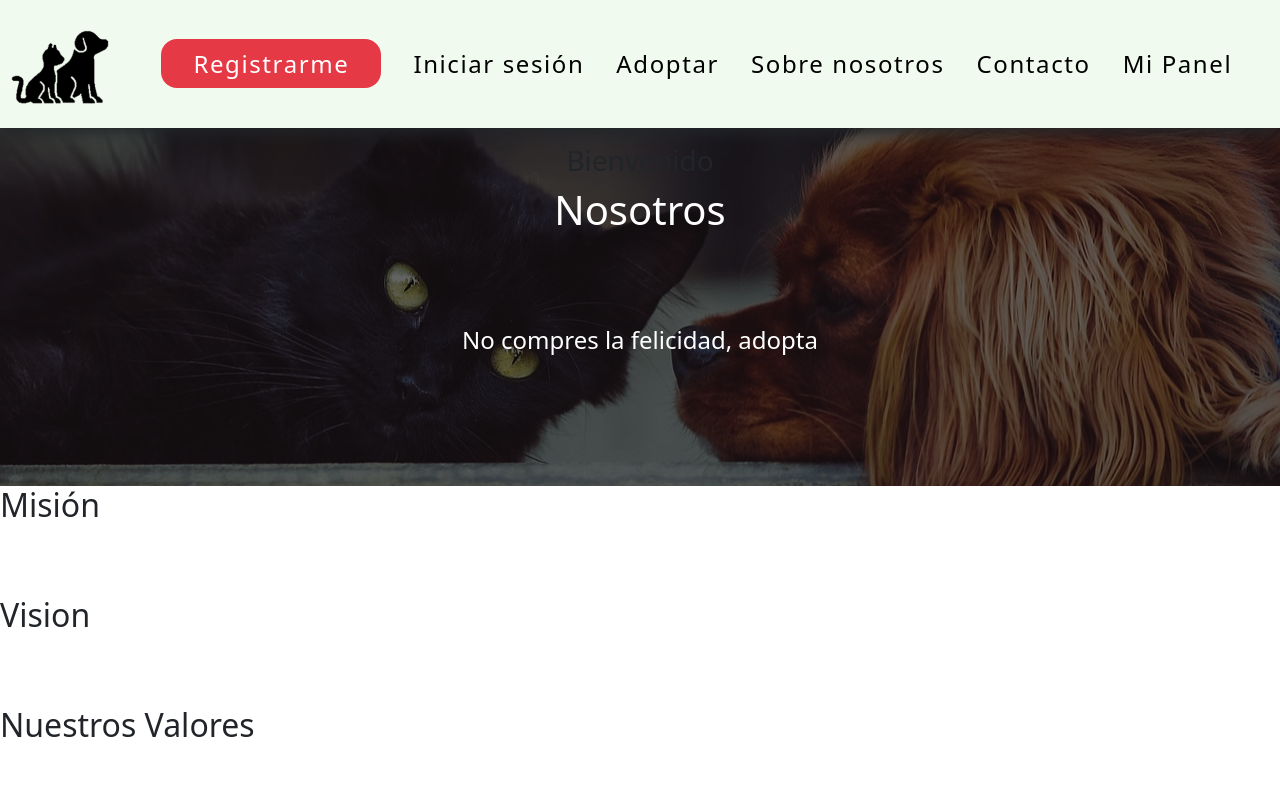
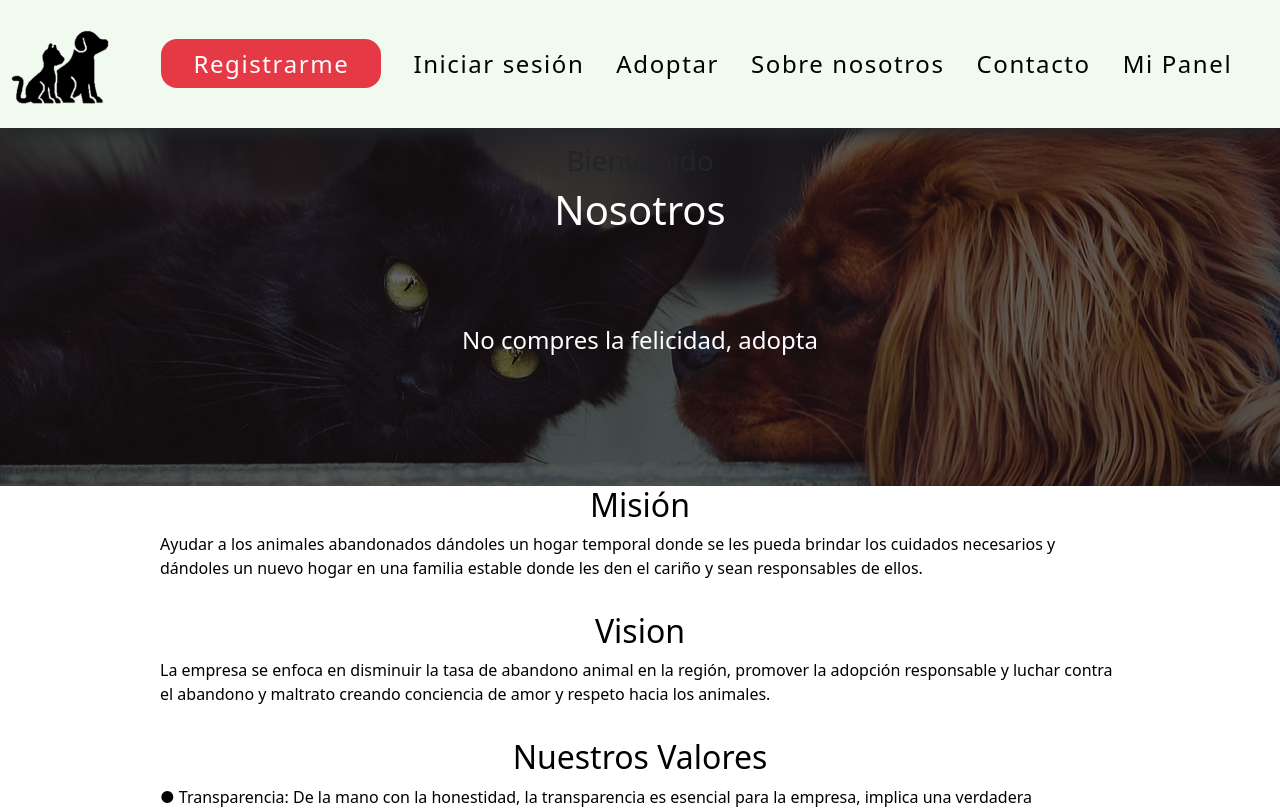
Before and after one commit to DanielaDelaCruzYamahoka/adoptme, a React (Create React App) app: page /Nosotros in a window 1280 px wide. Shown: the top 809 px of the page. Built offline with nearby package versions, Linux system fonts and the light colour scheme.

Commit message:
algo ise

```diff
--- a/src/App.css
+++ b/src/App.css
@@ -1,39 +1,11 @@
+@import url('https://fonts.googleapis.com/css2?family=Raleway:wght@200&display=swap');
+/* Se importa la fuente y se integra en el cuerpo del componente */
+body {
+	font-family: 'Raleway';
+	margin: auto;
+}
 
 .App {
-  text-align: center;
+  font-family: 'Raleway';
+	margin: auto;
 }
-
-.App-logo {
-  height: 40vmin;
-  pointer-events: none;
-}
-
-@media (prefers-reduced-motion: no-preference) {
-  .App-logo {
-    animation: App-logo-spin infinite 20s linear;
-  }
-}
-
-.App-header {
-  background-color: #282c34;
-  min-height: 100vh;
-  display: flex;
-  flex-direction: column;
-  align-items: center;
-  justify-content: center;
-  font-size: calc(10px + 2vmin);
-  color: white;
-}
-
-.App-link {
-  color: #61dafb;
-}
-
-@keyframes App-logo-spin {
-  from {
-    transform: rotate(0deg);
-  }
-  to {
-    transform: rotate(360deg);
-  }
-}
--- a/src/Components/Header.css
+++ b/src/Components/Header.css
@@ -1,4 +1,4 @@
-@import url("https://fonts.googleapis.com/css2?family=Raleway:wght@200&display=swap");
+@import url('https://fonts.googleapis.com/css2?family=Raleway:wght@200&display=swap');
 /* Se importa la fuente y se integra en el cuerpo del componente */
 body {
 	font-family: 'Raleway';
--- a/src/Components/Nosotros.css
+++ b/src/Components/Nosotros.css
@@ -1,10 +1,12 @@
 .informacion h2{
 	text-align: center;
 	font-size: 2rem;
+	color: black;
 }
 
 .informacion p{
 	justify-content: center;
 	padding: 0;
 	margin: 0 10rem 2rem 10rem;
+	color: black;
 }
--- a/src/Components/Nosotros.js
+++ b/src/Components/Nosotros.js
@@ -1,5 +1,6 @@
 import FooterIndex from './FooterIndex';
 import Header from './Header';
+import './Nosotros.css';
 
 function Nosotros() {
     return (
--- a/src/index.css
+++ b/src/index.css
@@ -1,14 +1,5 @@
 @import url("https://fonts.googleapis.com/css2?family=Raleway:wght@200&display=swap");
 body {
   margin: 0;
-  font-family: -apple-system, BlinkMacSystemFont, 'Segoe UI', 'Roboto', 'Oxygen',
-    'Ubuntu', 'Cantarell', 'Fira Sans', 'Droid Sans', 'Helvetica Neue',
-    sans-serif,'Raleway';
-  -webkit-font-smoothing: antialiased;
-  -moz-osx-font-smoothing: grayscale;
+  font-family:'Raleway';
 }
-
-code {
-  font-family: source-code-pro, Menlo, Monaco, Consolas, 'Courier New',
-    monospace;
-}
```
